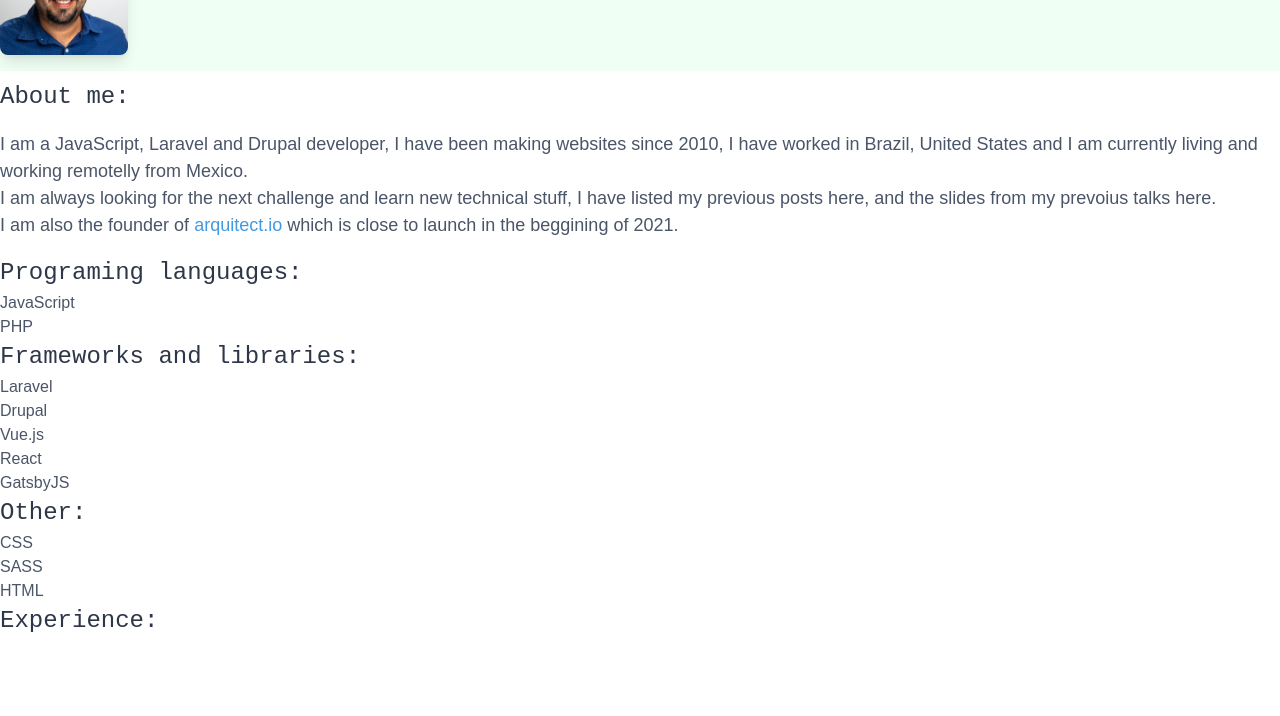
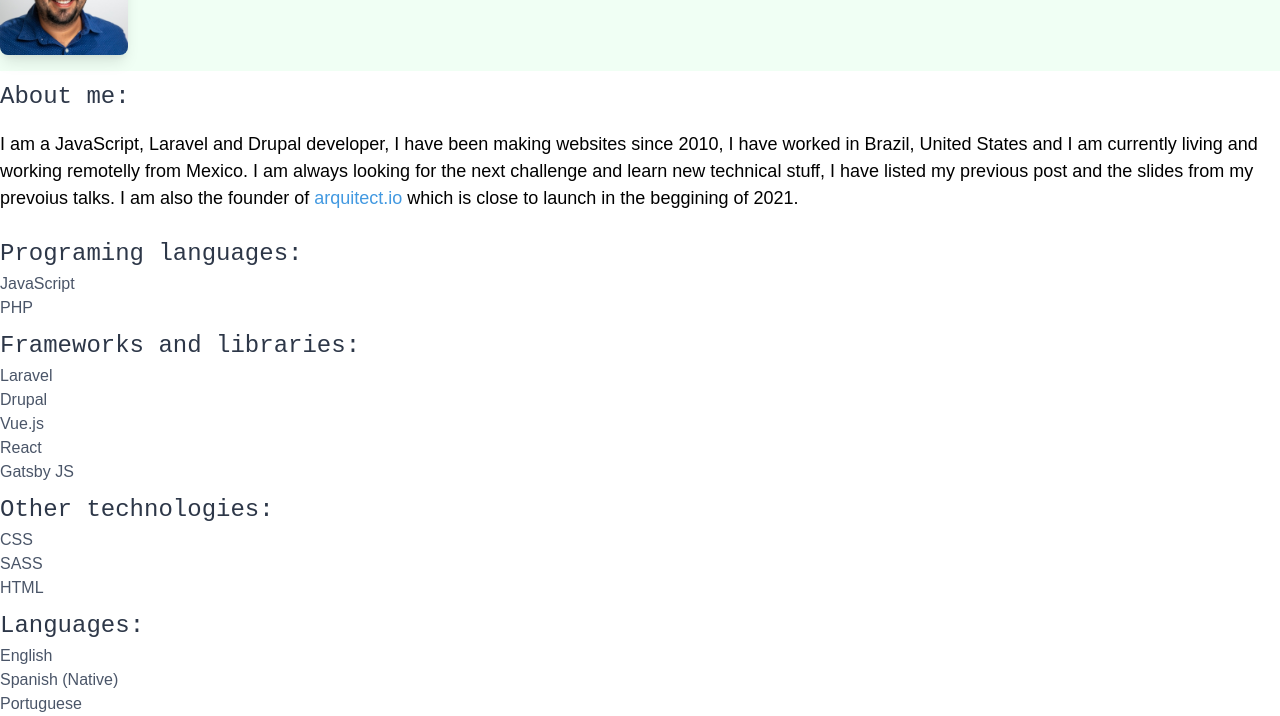
Before and after one commit to isramv/israelmorales.dev, a Gatsby site: page / in a window 1280 px wide. Shown: the part 100-816 px from the top of the page. Built offline with nearby package versions, Linux system fonts and the light colour scheme; Gatsby itself is replaced by a stand-in of ours.

Commit message:
updated to components

```diff
--- /dev/null
+++ b/src/components/List.js
@@ -0,0 +1,16 @@
+import React from "react"
+
+export default function List(props) {
+  const listItems = props.data.collection.map(item => {
+    return <li>{item}</li>
+  })
+
+  return (
+    <>
+      <div className="container mx-auto mt-2">
+        <h3>{props.data.title}:</h3>
+        <ul>{listItems}</ul>
+      </div>
+    </>
+  )
+}
--- /dev/null
+++ b/src/components/Paragraph.js
@@ -0,0 +1,15 @@
+import React from "react"
+
+export default function Paragraph(props) {
+
+console.log(props.data.text)
+
+  return (
+    <>
+      <div className="container mx-auto">
+        <h3 className="mt-2">{props.data.title}:</h3>
+        <div className="text-lg py-4" dangerouslySetInnerHTML={{__html: props.data.text}}></div>
+      </div>
+    </>
+  )
+}
--- /dev/null
+++ b/src/components/Welcome.js
@@ -0,0 +1,26 @@
+import React from "react"
+import photo from "../../static/images/isramv.jpg"
+
+export default function Welcome(props) {
+  return (
+    <div className="bg-green-100 py-4">
+      <div className="container mx-auto md:flex">
+        <div className="image-container">
+          <img
+            className="rounded-lg w-32 mr-4 shadow-lg"
+            src={photo}
+            alt="author photo"
+          />
+        </div>
+        <div>
+          <h1 className="text-3xl font-mono text-gray-800">
+            Hi I am Israel Morales,
+          </h1>
+          <h2 className="text-2xl font-mono text-gray-800">
+            Sr. Front End Developer
+          </h2>
+        </div>
+      </div>
+    </div>
+  )
+}
--- a/src/data/resume.yml
+++ b/src/data/resume.yml
@@ -1,33 +1,34 @@
-About me:
+about:
+  title: 'About me'
   type: paragraph
-  data:
+  text:
     I am a JavaScript, Laravel and Drupal developer, I have been making websites since 2010,
     I have worked in Brazil, United States and I am currently living and working remotelly from Mexico.
     I am always looking for the next challenge and learn new technical stuff, I have listed my previous
     post and the slides from my prevoius talks.
     I am also the founder of <a href="arquitect.io">arquitect.io</a> which is close to launch in the
     beggining of 2021.
-Programing languages:
-  type: list
+programing:
+  title: 'Programing languages'
   collection:
     - JavaScript
     - PHP
-Frameworks and libraries:
-  type: list
+frameworks:
+  title: 'Frameworks and libraries'
   collection:
     - Laravel
     - Drupal
     - Vue.js
     - React
     - Gatsby JS
-Other techonologies:
-  type: list
+other:
+  title: 'Other technologies'
   collection:
     - CSS
     - SASS
     - HTML
-Experience:
-  type: experience
+experience:
+  title: 'Experience'
   collection:
     - Chromatic:
       dates: 2019 - 2020
@@ -37,21 +38,21 @@ Experience:
       dates: 2015 - 2019
       duties: Drupal Developer.
       description: Some deep explanation of you day to day work.
-Education:
-  type: experience
+education:
+  title: 'Education'
   collection:
     - Universidad de Guadalajara:
       dates: 2005 - 2010
       title: Information technology
       description: I was among the best students
-Languages:
-  type: list
+languages:
+  title: 'Languages'
   collection:
     - English
     - Spanish (Native)
     - Portuguese
-Links:
-  type: icon_list
+links:
+  title: 'Links'
   collection:
     - github:
       url: https:// github.com/isramv
--- a/src/pages/index.js
+++ b/src/pages/index.js
@@ -1,7 +1,68 @@
 import React from "react"
-import photo from "./../../static/images/isramv.jpg"
+import List from "./../components/List"
+import Paragraph from "./../components/Paragraph"
+import Welcome from "./../components/Welcome"
+import { useStaticQuery, graphql } from "gatsby"
 
 export default function Home() {
+  const result = useStaticQuery(graphql`
+    query MyQuery {
+      allDataYaml {
+        nodes {
+          about {
+            text
+            title
+            type
+          }
+          education {
+            title
+            collection {
+              dates
+              description
+              title
+            }
+          }
+          experience {
+            collection {
+              dates
+              description
+              duties
+            }
+            title
+          }
+          frameworks {
+            collection
+            title
+          }
+          languages {
+            collection
+            title
+          }
+          other {
+            collection
+            title
+          }
+          links {
+            title
+            collection {
+              description
+              logo
+              url
+            }
+          }
+          programing {
+            collection
+            title
+          }
+        }
+      }
+    }
+  `)
+
+  const data = result.allDataYaml.nodes[0]
+
+  console.log(data)
+
   return (
     <>
       <head>
@@ -10,59 +71,12 @@ export default function Home() {
         </div>
       </head>
       <body>
-        <div className="bg-green-100 py-4">
-          <div className="container mx-auto md:flex">
-            <div className="image-container">
-              <img
-                className="rounded-lg w-32 mr-4 shadow-lg"
-                src={photo}
-                alt="author photo"
-              />
-            </div>
-            <div>
-              <h1 className="text-3xl font-mono text-gray-800">Hi I am Israel Morales,</h1>
-              <h2 className="text-2xl font-mono text-gray-800">Sr. Front End Developer</h2>
-            </div>
-          </div>
-        </div>
-        <div>
-          <div className="container mx-auto">
-            <h3 className='mt-2'>About me:</h3>
-            <div className="text-lg py-4">
-              <p>I am a JavaScript, Laravel and Drupal developer, I have been making websites since 2010, I have worked in Brazil, United States and I am currently living and working remotelly from Mexico.</p>
-              <p>I am always looking for the next challenge and learn new technical stuff, I have listed my previous posts here, and the slides from my prevoius talks here.</p>
-              <p>I am also the founder of <a href="https://arquitect.io" target="_blank">arquitect.io</a> which is close to launch in the beggining of 2021.</p>
-            </div>
-          </div>
-        </div>
-        <div className='container mx-auto'>
-          <h3>Programing languages:</h3>
-          <ul>
-            <li>JavaScript</li>
-            <li>PHP</li>
-          </ul>
-        </div>
-        <div className='container mx-auto'>
-          <h3>Frameworks and libraries:</h3>
-          <ul>
-            <li>Laravel</li>
-            <li>Drupal</li>
-            <li>Vue.js</li>
-            <li>React</li>
-            <li>GatsbyJS</li>
-          </ul>
-        </div>
-        <div className='container mx-auto'>
-          <h3>Other:</h3>
-          <ul>
-            <li>CSS</li>
-            <li>SASS</li>
-            <li>HTML</li>
-          </ul>
-        </div>
-        <div className='container mx-auto'>
-          <h3>Experience:</h3>
-        </div>
+        <Welcome />
+        <Paragraph data={data.about} />
+        <List data={data.programing} />
+        <List data={data.frameworks} />
+        <List data={data.other} />
+        <List data={data.languages} />
       </body>
     </>
   )
```
